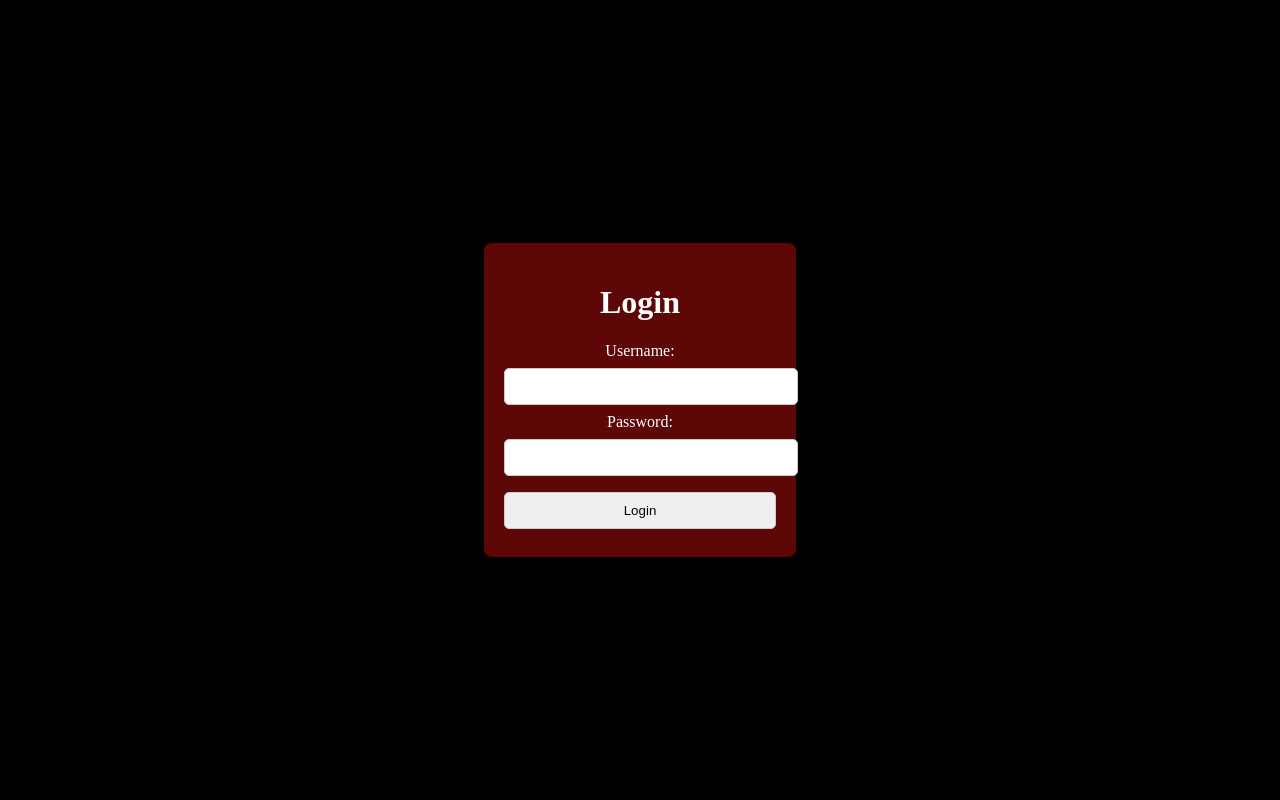
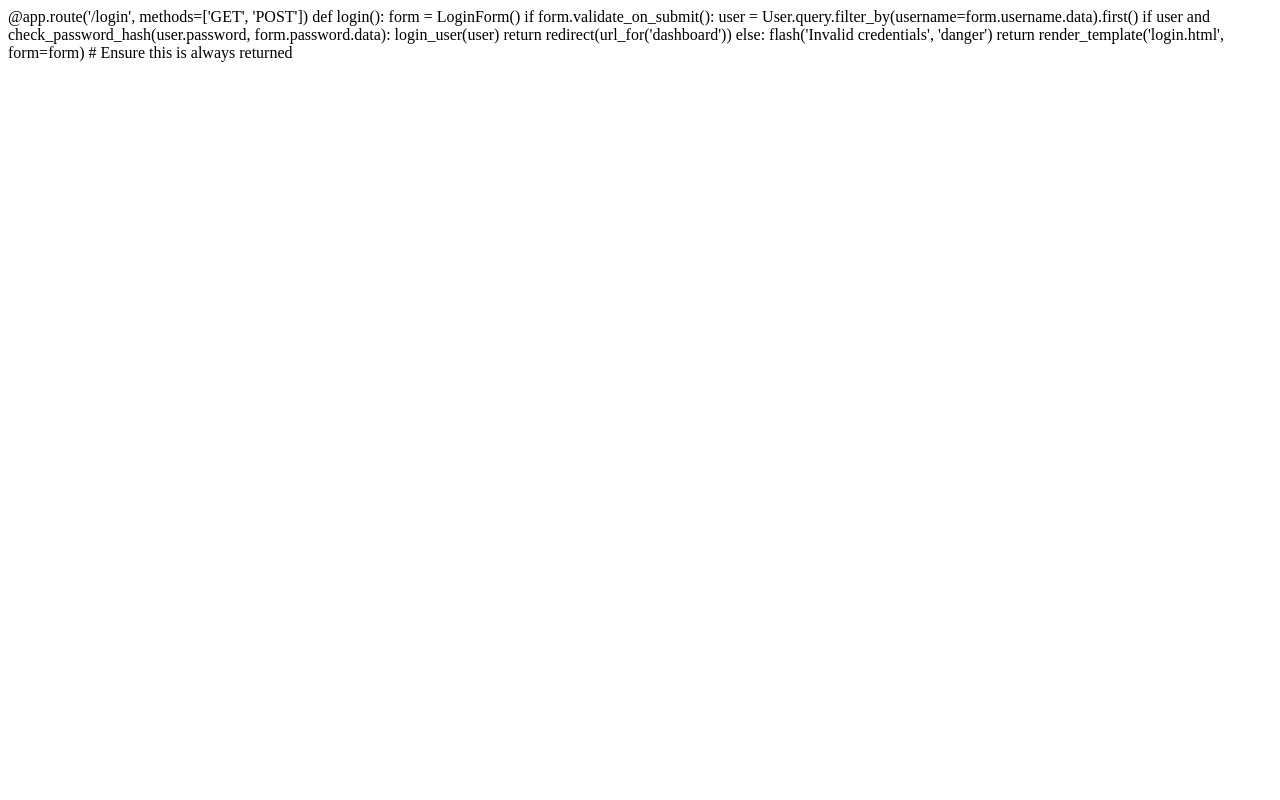
Before and after one commit to Alwinyuho/new-flask-app, a Flask app: page /login in a window 1280 px wide. Run offline with Flask 3, Linux system fonts and the light colour scheme.

Commit message:
Update Login.html

```diff
--- a/templates/Login.html
+++ b/templates/Login.html
@@ -1,71 +1,11 @@
-<!DOCTYPE html>
-<html lang="en">
-<head>
-    <title>Login</title>
-    <style>
-        body {
-            background-color: rgb(0, 0, 0);
-            display: flex;
-            justify-content: center;
-            align-items: center;
-            height: 100vh;
-            margin: 0;
-            color: white; /* Text color for visibility */
-        }
-        .login-container {
-            background: rgb(93, 7, 7);
-            padding: 20px;
-            border-radius: 8px;
-            box-shadow: 0px 0px 10px rgba(0, 0, 0, 0.1);
-            text-align: center;
-        }
-        input {
-            width: 100%;
-            padding: 10px;
-            margin: 8px 0;
-            border: 1px solid #ccc;
-            border-radius: 5px;
-        }
-        button {
-            width: 100%;
-            padding: 10px;
-            background-color: rgb(0, 255, 157);
-            color: white;
-            border: none;
-            border-radius: 5px;
-            cursor: pointer;
-        }
-        button:hover {
-            background-color: darkblue;
-        }
-        .flash-messages {
-            color: yellow;
-            margin-bottom: 10px;
-        }
-    </style>
-</head>
-<body>
-    <div class="login-container">
-        <h1>Login</h1>
-        {% with messages = get_flashed_messages(with_categories=true) %}
-            {% if messages %}
-                <div class="flash-messages">
-                    {% for category, message in messages %}
-                        <p class="{{ category }}">{{ message }}</p>
-                    {% endfor %}
-                </div>
-            {% endif %}
-        {% endwith %}
-        <form method="POST" action="{{ url_for('login') }}">
-            {{ form.hidden_tag() }}
-            <label for="username">Username:</label>
-            {{ form.username(size=20) }}
-            <br>
-            <label for="password">Password:</label>
-            {{ form.password(size=20) }}
-            <br>
-            {{ form.submit() }}
-        </form>
-    </div>
-</body>
-</html>
+@app.route('/login', methods=['GET', 'POST'])
+def login():
+    form = LoginForm()
+    if form.validate_on_submit():
+        user = User.query.filter_by(username=form.username.data).first()
+        if user and check_password_hash(user.password, form.password.data):
+            login_user(user)
+            return redirect(url_for('dashboard'))
+        else:
+            flash('Invalid credentials', 'danger')
+    return render_template('login.html', form=form)  # Ensure this is always returned
```
